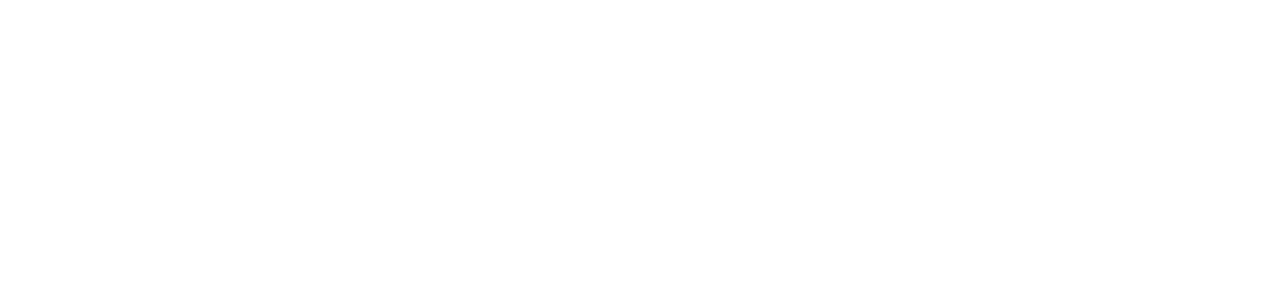
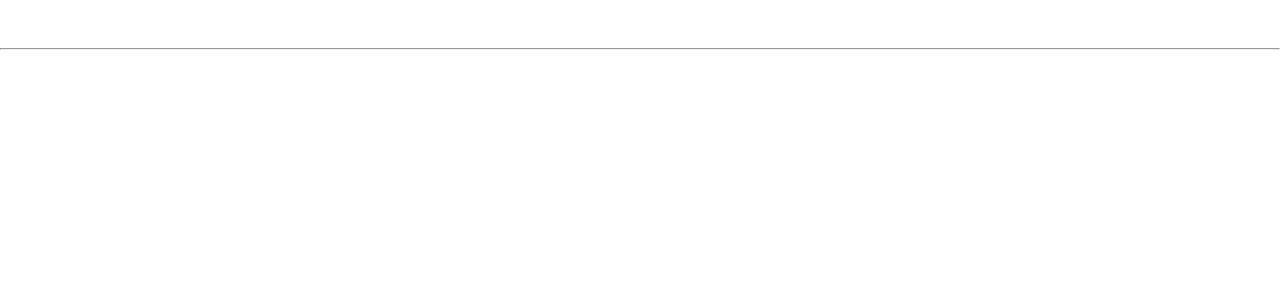
Before and after one commit to Evgenii-Buslaev/NotesAppReact, a React (Create React App) app: page / in a window 1280 px wide. Shown: the top 300 px of the page. Built offline with nearby package versions, Linux system fonts and the light colour scheme.

Commit message:
Created Header component

```diff
--- a/src/App.css
+++ b/src/App.css
@@ -1,38 +1,3 @@
 .App {
   text-align: center;
 }
-
-.App-logo {
-  height: 40vmin;
-  pointer-events: none;
-}
-
-@media (prefers-reduced-motion: no-preference) {
-  .App-logo {
-    animation: App-logo-spin infinite 20s linear;
-  }
-}
-
-.App-header {
-  background-color: #282c34;
-  min-height: 100vh;
-  display: flex;
-  flex-direction: column;
-  align-items: center;
-  justify-content: center;
-  font-size: calc(10px + 2vmin);
-  color: white;
-}
-
-.App-link {
-  color: #61dafb;
-}
-
-@keyframes App-logo-spin {
-  from {
-    transform: rotate(0deg);
-  }
-  to {
-    transform: rotate(360deg);
-  }
-}
--- a/src/App.js
+++ b/src/App.js
@@ -1,7 +1,13 @@
 import "./App.css";
 
+import Header from "./components/Header";
+
 function App() {
-  return <div className="App"></div>;
+  return (
+    <div className="App">
+      <Header />
+    </div>
+  );
 }
 
 export default App;
--- /dev/null
+++ b/src/components/Header.jsx
@@ -0,0 +1,12 @@
+import styles from "./Header.module.css";
+
+function Header() {
+  return (
+    <>
+      <div className={styles.header}></div>
+      <hr></hr>
+    </>
+  );
+}
+
+export default Header;
--- /dev/null
+++ b/src/components/Header.module.css
@@ -0,0 +1,4 @@
+.header {
+  width: 100vw;
+  height: 5vh;
+}
```
